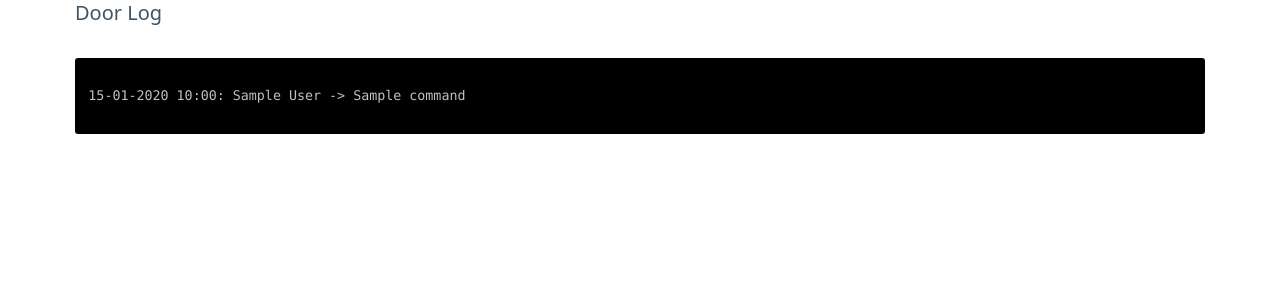
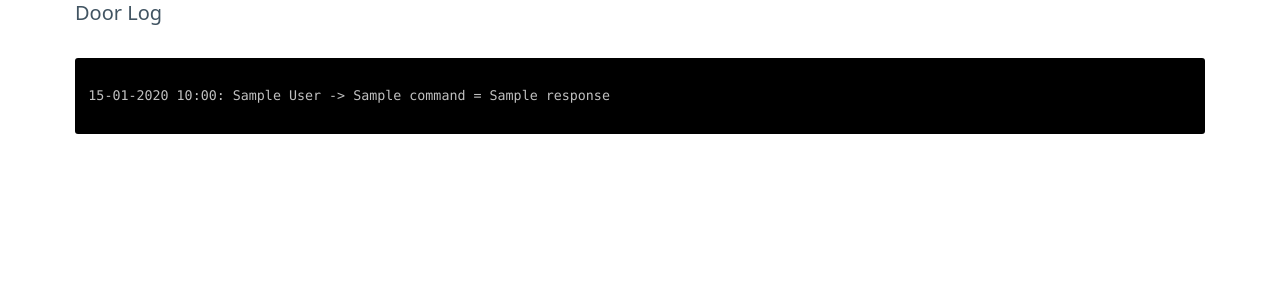
Before and after one commit to LEVITUM-e-V/office, a Django app: template office/core/templates/door.html in a window 1280 px wide. Shown: the part 684-984 px from the top of the page. Run offline with Django 3.2, Linux system fonts and the light colour scheme; the template is opened without the code that fills it: most values are stand-ins (such as "Sample title", 1, 10 or a date in 2020).

Commit message:
add response to door log

```diff
--- a/office/core/models.py
+++ b/office/core/models.py
@@ -10,6 +10,7 @@ class DoorLog(models.Model):
     user = models.ForeignKey(User, on_delete=models.PROTECT)
     time = models.DateTimeField(auto_now=True)
     command = models.CharField(max_length=100)
+    response = models.CharField(max_length=500, null=True)
 
     def __str__(self):
         return f"{self.user.first_name} {self.user.last_name}: {self.command} ({self.time})"
--- a/office/core/templates/door.html
+++ b/office/core/templates/door.html
@@ -21,7 +21,7 @@
 <p>Door Log</p>
 <pre>
 {% for log in logs %}
-{{ log.time | date:'d-m-Y H:i'}}: {{ log.user.first_name }} {{ log.user.last_name }} -> {{ log.command }}
+{{ log.time | date:'d-m-Y H:i'}}: {{ log.user.first_name }} {{ log.user.last_name }} -> {{ log.command }} = {{ log.response }}
 {% endfor %}
 </pre>
 </section>
--- a/office/core/views.py
+++ b/office/core/views.py
@@ -57,4 +57,7 @@ def door(request):
             except socket.timeout:
                 pass
 
+        door_log.response = ','.join(context['output'])
+        door_log.save()
+
     return render(request, 'door.html', context)
```
Also changed, not shown: office/core/migrations/0003_doorlog_response.py (added).
